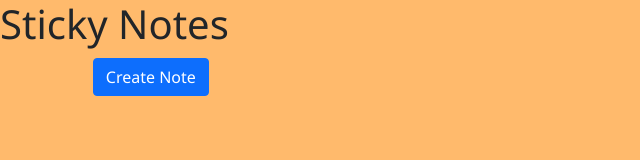
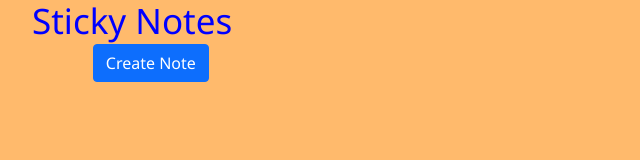
Before and after one commit to totallyahmed/StickyNotes, a plain HTML site: page index.html in a window 1280 px wide. Shown: the whole page, without its empty margins (0-640 px from the left). Drawn offline with nearby package versions, Linux system fonts and the light colour scheme.

Commit message:
Update styles.css

```diff
--- a/styles.css
+++ b/styles.css
@@ -7,6 +7,14 @@ body{
     background-color: rgb(255, 186, 108);
     font-family: 'Segoe UI', Tahoma, Geneva, Verdana, sans-serif;
     font-size: 24px;
+}
+
+.heading{
+    width: 95%;
+    margin: auto;
+    font-size: 35px;
+    font-family: 'Segoe UI', Tahoma, Geneva, Verdana, sans-serif;
+    color: blue;
 }
 
 .main-container{
```
